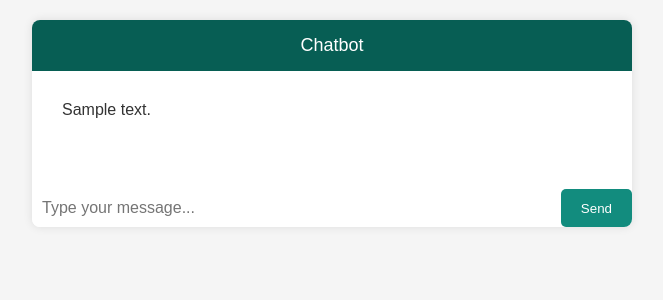
After one commit to Achini-Hewawitharana/slackbot_heraku, a Flask app: template templates/index2.html in a window 1280 px wide. The commit adds this page. Shown: the top 300 px of the page, without its empty margins (308-971 px from the left). Run offline with Flask 3, Linux system fonts and the light colour scheme; the template is opened without the code that fills it: most values are stand-ins (such as "Sample title", 1, 10 or a date in 2020).

Commit message:
before aws 1

```diff
--- /dev/null
+++ b/templates/index2.html
@@ -0,0 +1,121 @@
+<!DOCTYPE html>
+<html lang="en">
+<head>
+    <meta charset="UTF-8">
+    <meta name="viewport" content="width=device-width, initial-scale=1.0">
+    <title>Chatbot</title>
+    <style>
+        body {
+            font-family: Arial, sans-serif;
+            margin: 0;
+            padding: 20px;
+            background-color: #f5f5f5;
+        }
+        .chat-container {
+            max-width: 600px;
+            margin: 0 auto;
+            background-color: #fff;
+            border-radius: 8px;
+            overflow: hidden;
+            box-shadow: 0px 0px 10px rgba(0, 0, 0, 0.1);
+        }
+        .chat-header {
+            background-color: #075e54;
+            color: #fff;
+            padding: 15px;
+            text-align: center;
+            font-size: 18px;
+        }
+        .chatbox {
+            padding: 20px;
+            max-height: 400px;
+            overflow-y: auto;
+        }
+        .message {
+            margin-bottom: 20px;
+        }
+        .user-message {
+            text-align: right;
+        }
+        .user-message .message-content {
+            background-color: #dcf8c6;
+            color: #333;
+            padding: 10px;
+            border-radius: 8px;
+            display: inline-block;
+            max-width: 70%;
+        }
+        .bot-message {
+            text-align: left;
+        }
+        .bot-message .message-content {
+            background-color: #fff;
+            color: #333;
+            padding: 10px;
+            border-radius: 8px;
+            display: inline-block;
+            max-width: 70%;
+        }
+        .input-container {
+            display: flex;
+            margin-top: 20px;
+        }
+        .input-container input {
+            flex: 1;
+            padding: 10px;
+            border: none;
+            border-radius: 5px;
+            font-size: 16px;
+        }
+        .input-container button {
+            padding: 10px 20px;
+            border: none;
+            background-color: #128c7e;
+            color: #fff;
+            border-radius: 5px;
+            margin-left: 10px;
+            cursor: pointer;
+        }
+    </style>
+</head>
+<body>
+    <div class="chat-container">
+        <div class="chat-header">
+            Chatbot
+        </div>
+        <div class="chatbox" id="chatbox">
+            {% for message in generated %}
+                {% if message.role == "user" %}
+                    <div class="message user-message">
+                        <span class="message-content">{{ message.content }}</span>
+                    </div>
+                {% else %}
+                    <div class="message bot-message">
+                        <span class="message-content">{{ message.content }}</span>
+                    </div>
+                {% endif %}
+            {% endfor %}
+        </div>
+        <form id="message-form" method="POST">
+            <div class="input-container">
+                <input type="text" name="user_input" id="user-input" placeholder="Type your message..." autocomplete="off" required>
+                <button type="submit">Send</button>
+            </div>
+        </form>
+    </div>
+
+    <script>
+        // Scroll to the bottom of the chatbox
+        var chatbox = document.getElementById("chatbox");
+        chatbox.scrollTop = chatbox.scrollHeight;
+
+        // Submit the form when Enter key is pressed
+        document.getElementById("user-input").addEventListener("keydown", function(event) {
+            if (event.key === "Enter") {
+                event.preventDefault();
+                document.getElementById("message-form").submit();
+            }
+        });
+    </script>
+</body>
+</html>
```
Also changed, not shown: app.py (+0 -14 lines), app2.py (added, +142 -0 lines), templates/index.html (+41 -11 lines), test.py (added, +143 -0 lines), 1 other file.
